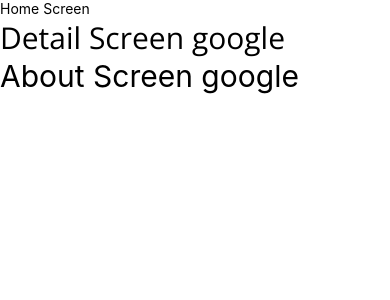
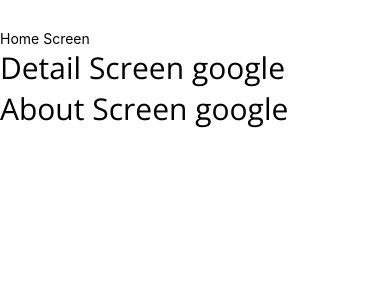
Before and after one commit to chouThanhh/react-native, a React Native app: screen / in a window 390 px wide. Shown: the top 300 px of the page. Built offline with nearby package versions, Linux system fonts and the light colour scheme.

Commit message:
15 gioi thieu navigaion

```diff
--- a/App.tsx
+++ b/App.tsx
@@ -1,4 +1,4 @@
-import { View, Text } from "react-native"
+import { View, Text, StyleSheet } from "react-native"
 import HomeScreen from "./components/review/home";
 import DetailScreen from "./components/review/detail";
 import AboutScreen from "./components/review/about";
@@ -6,12 +6,13 @@
 import { useFonts } from 'expo-font';
 import * as SplashScreen from 'expo-splash-screen';
 import { useEffect } from 'react';
+import { OPENSANS_REGULAR } from "./utils/const";
 
 SplashScreen.preventAutoHideAsync();
 
 const App = () => {
   const [loaded, error] = useFonts({
-    'OpenSans-Regular': require('./assets/fonts/OpenSans-Regular.ttf'),
+    [OPENSANS_REGULAR]: require('./assets/fonts/OpenSans-Regular.ttf'),
   });
   useEffect(() => {
     if (loaded || error) {
@@ -23,7 +24,7 @@
   }
 
   return (
-    <View>
+    <View style={styles.container}>
       <HomeScreen />
       <DetailScreen />
       <AboutScreen />
@@ -31,4 +32,10 @@
   )
 }
 
+const styles = StyleSheet.create({
+  container: {
+    marginTop: 30
+  }
+})
+
 export default App;
--- a/components/review/about.tsx
+++ b/components/review/about.tsx
@@ -1,10 +1,16 @@
-import { Text, View } from "react-native"
+import { StyleSheet, Text, View } from "react-native"
+import { globalStyles } from "../../utils/const"
 
+const styles = StyleSheet.create({
+    about: {
+        fontSize: 30
+    }
+})
 
 const AboutScreen = () => {
     return (
         <View>
-            <Text style={{ fontSize: 30 }}>About Screen google</Text>
+            <Text style={[styles.about, globalStyles.globalFont]}>About Screen google</Text>
         </View>
     )
 }
--- a/components/review/detail.tsx
+++ b/components/review/detail.tsx
@@ -1,9 +1,10 @@
 import { StyleSheet, Text, View } from "react-native"
+import { OPENSANS_REGULAR } from "../../utils/const"
 
 const styles = StyleSheet.create({
     review: {
         fontSize: 30,
-        fontFamily: 'OpenSans-Regular'
+        fontFamily: OPENSANS_REGULAR
     }
 })
 const DetailScreen = () => {
--- a/package.json
+++ b/package.json
@@ -14,12 +14,16 @@
     "web": "expo start --web"
   },
   "dependencies": {
+    "@react-navigation/native": "6.1.18",
+    "@react-navigation/native-stack": "6.10.1",
     "expo": "^52.0.0",
     "expo-font": "12.0.9",
     "expo-splash-screen": "0.27.5",
     "expo-status-bar": "1.12.1",
     "react": "18.2.0",
-    "react-native": "0.74.5"
+    "react-native": "0.74.5",
+    "react-native-safe-area-context": "4.10.5",
+    "react-native-screens": "3.31.1"
   },
   "devDependencies": {
     "@babel/core": "7.24.8",
--- /dev/null
+++ b/utils/const.ts
@@ -0,0 +1,9 @@
+import { StyleSheet } from "react-native";
+
+export const OPENSANS_REGULAR = "OpenSans-Regular";
+
+export const globalStyles = StyleSheet.create({
+    globalFont: {
+        fontFamily: OPENSANS_REGULAR
+    }
+})
```
Also changed, not shown: 1 other file (tests, documents, lock files or other folders).
